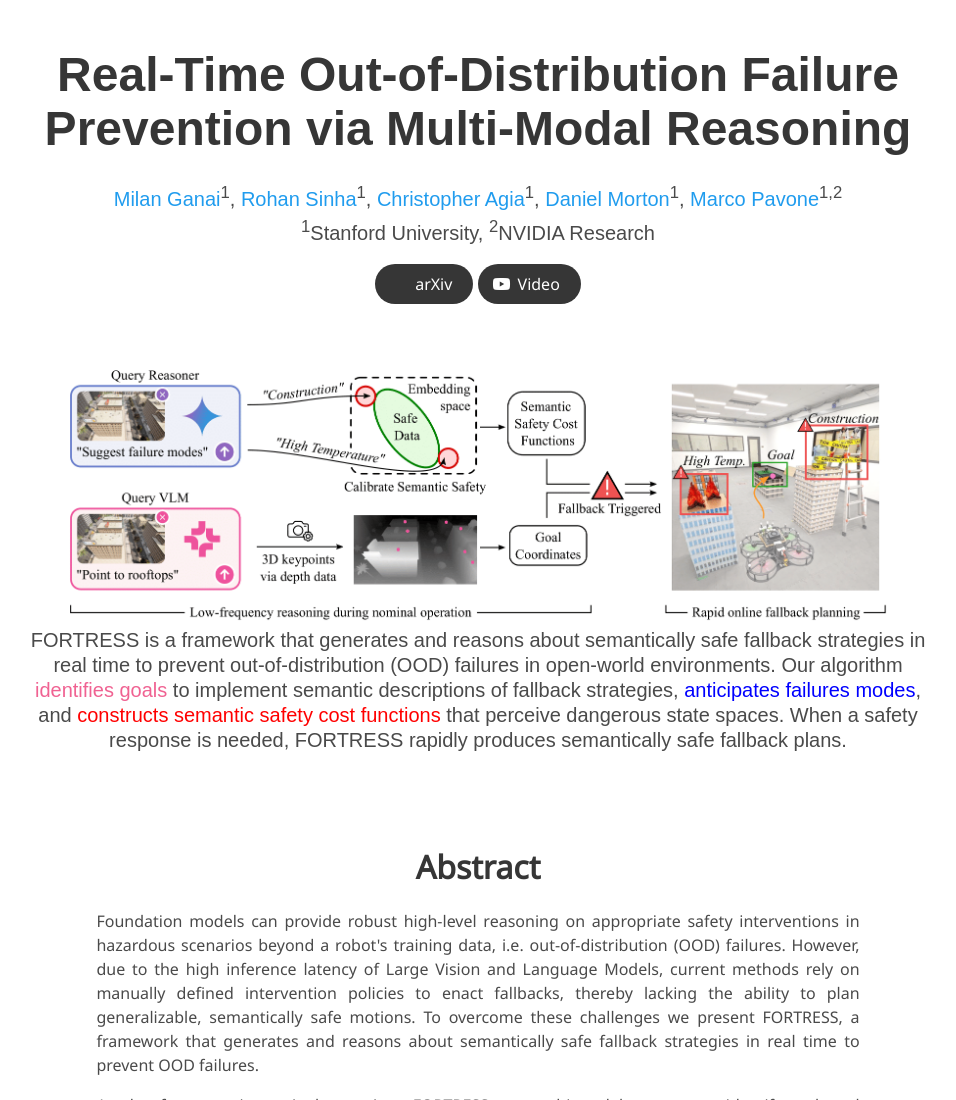
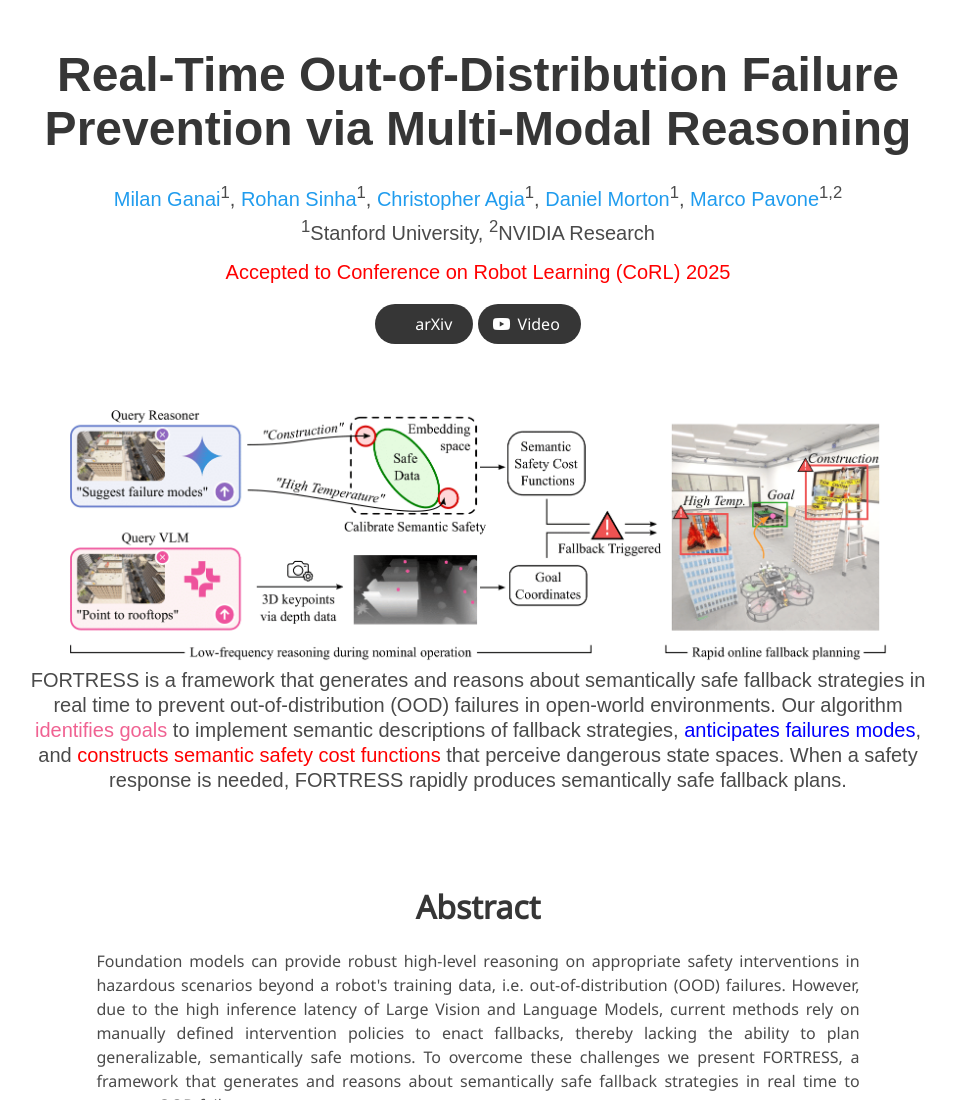
Before and after one commit to milanganai/fortress, a plain HTML site: page index.html in a window 1280 px wide. Shown: the top 1100 px of the page, without its empty margins (162-1118 px from the left). Drawn offline with nearby package versions, Linux system fonts and the light colour scheme; some icons are missing; a web font is replaced by a local one.

Commit message:
Update index.html

```diff
--- a/index.html
+++ b/index.html
@@ -57,6 +57,9 @@
             <span class="author-block"><sup>2</sup>NVIDIA Research</span>
           </div>
 
+	  <div class="is-size-5 publication-authors" style="color: red; margin-top: 10px;">
+            <span class="author-block">Accepted to Conference on Robot Learning (CoRL) 2025</span>
+          </div>
 
           <div class="column has-text-centered">
             <div class="publication-links">
```
